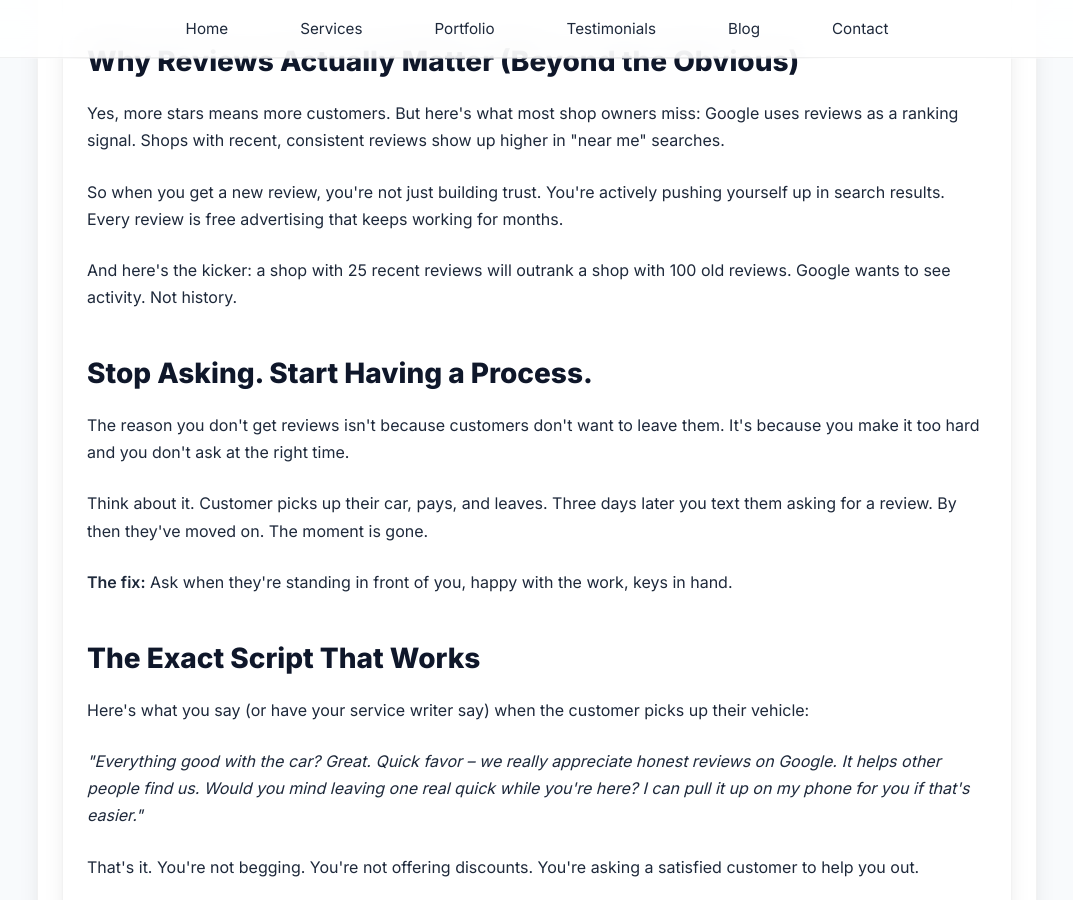
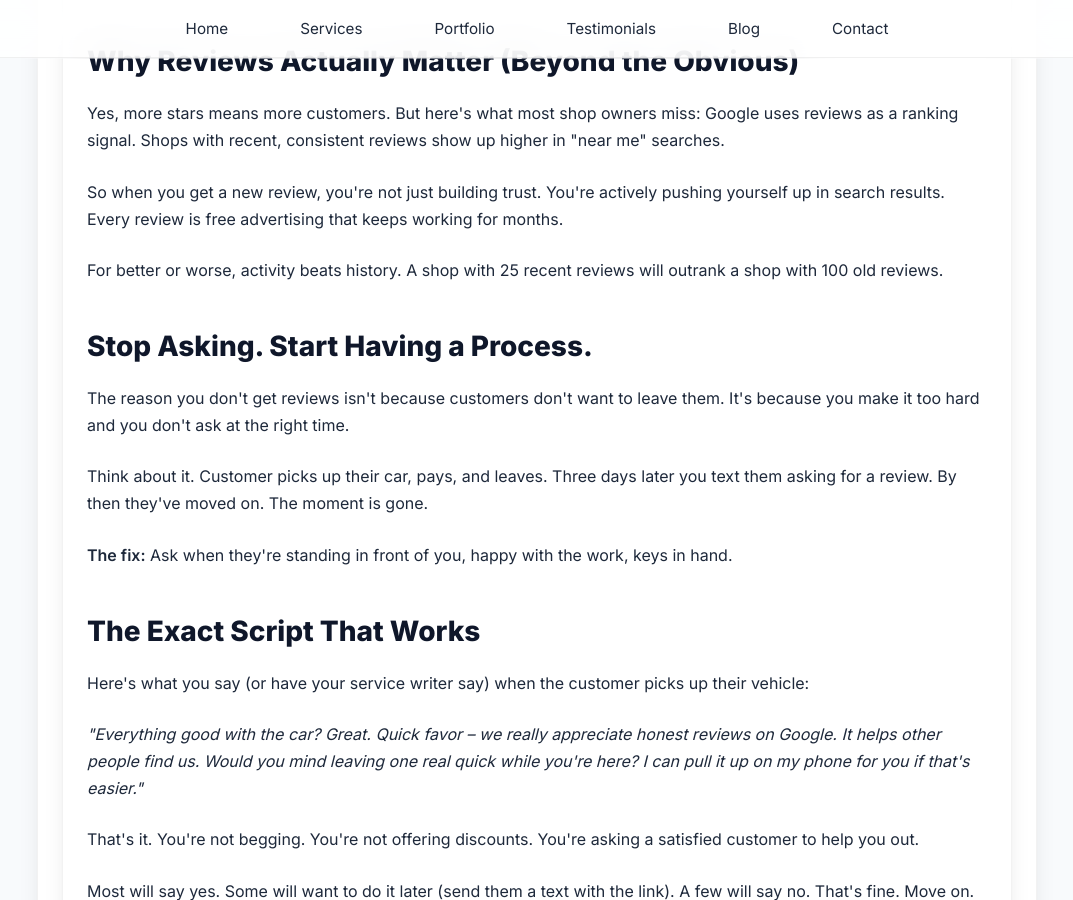
Before and after one commit to JamesBrownR/MeetingSurge, a Jekyll site: the page built from _posts/2025-12-13-how-get-5-star-your.md, in a window 1280 px wide and 900 px high, scrolled down 840 px. Shown: the whole window, without its empty margins (103-1176 px from the left). Built offline with Jekyll 4.4.1, drawn with Linux system fonts in a browser that asks for light colours.

Commit message:
Update 2025-12-13-how-get-5-star-your.md

```diff
--- a/_posts/2025-12-13-how-get-5-star-your.md
+++ b/_posts/2025-12-13-how-get-5-star-your.md
@@ -13,7 +13,7 @@ description: A simple system to get more Google reviews that actually brings in
     <h2>Why Reviews Actually Matter (Beyond the Obvious)</h2>
     <p>Yes, more stars means more customers. But here's what most shop owners miss: Google uses reviews as a ranking signal. Shops with recent, consistent reviews show up higher in "near me" searches.</p>
     <p>So when you get a new review, you're not just building trust. You're actively pushing yourself up in search results. Every review is free advertising that keeps working for months.</p>
-    <p>And here's the kicker: a shop with 25 recent reviews will outrank a shop with 100 old reviews. Google wants to see activity. Not history.</p>
+    <p>For better or worse, activity beats history. A shop with 25 recent reviews will outrank a shop with 100 old reviews.</p>
 
     <h2>Stop Asking. Start Having a Process.</h2>
     <p>The reason you don't get reviews isn't because customers don't want to leave them. It's because you make it too hard and you don't ask at the right time.</p>
```
